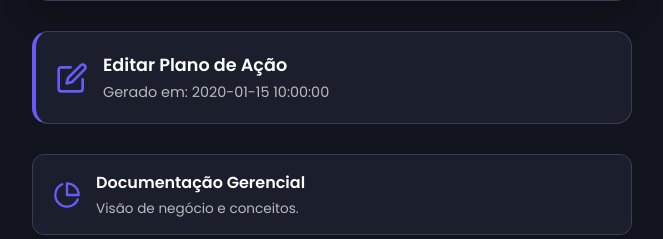
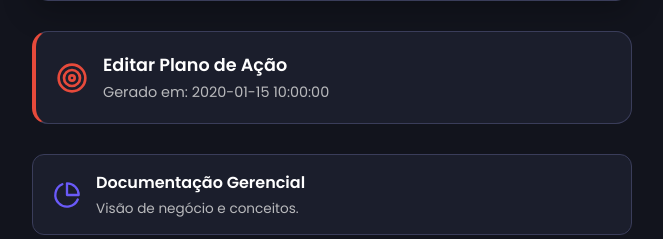
Before and after one commit to leonardosete/meu-dash, a Flask app: template templates/upload.html in a window 1280 px wide. Shown: the part 616-855 px from the top of the page, without its empty margins (308-971 px from the left). Run offline with Flask 3, Linux system fonts and the light colour scheme; the template is opened without the code that fills it: most values are stand-ins (such as "Sample title", 1, 10 or a date in 2020).

```diff
--- a/templates/upload.html
+++ b/templates/upload.html
@@ -232,10 +232,10 @@
             color: var(--success-color);
         }
         .action-plan-card {
-             border-left: 4px solid var(--accent-color);
+             border-left: 4px solid var(--danger-color);
         }
         .action-plan-card svg {
-             color: var(--accent-color);
+             color: var(--danger-color);
         }
 
         /* --- MEDIA QUERY PARA RESPONSIVIDADE --- */
@@ -267,8 +267,8 @@
             {% if last_action_plan %}
             <div class="action-plan-section">
                 <a href="{{ last_action_plan.url }}" target="_blank" class="side-card action-plan-card">
-                    <!-- Ícone de Editar -->
-                    <svg xmlns="http://www.w3.org/2000/svg" width="24" height="24" viewBox="0 0 24 24" fill="none" stroke="currentColor" stroke-width="2" stroke-linecap="round" stroke-linejoin="round"><path d="M11 4H4a2 2 0 0 0-2 2v14a2 2 0 0 0 2 2h14a2 2 0 0 0 2-2v-7"></path><path d="M18.5 2.5a2.121 2.121 0 0 1 3 3L12 15l-4 1 1-4 9.5-9.5z"></path></svg>
+                    <!-- Ícone de Alvo -->
+                    <svg xmlns="http://www.w3.org/2000/svg" width="24" height="24" viewBox="0 0 24 24" fill="none" stroke="currentColor" stroke-width="2" stroke-linecap="round" stroke-linejoin="round"><circle cx="12" cy="12" r="10"></circle><circle cx="12" cy="12" r="6"></circle><circle cx="12" cy="12" r="2"></circle></svg>
                     <div class="side-card-text">
                         <h3>Editar Plano de Ação</h3>
                         <p>Gerado em: {{ last_action_plan.date }}</p>
```
